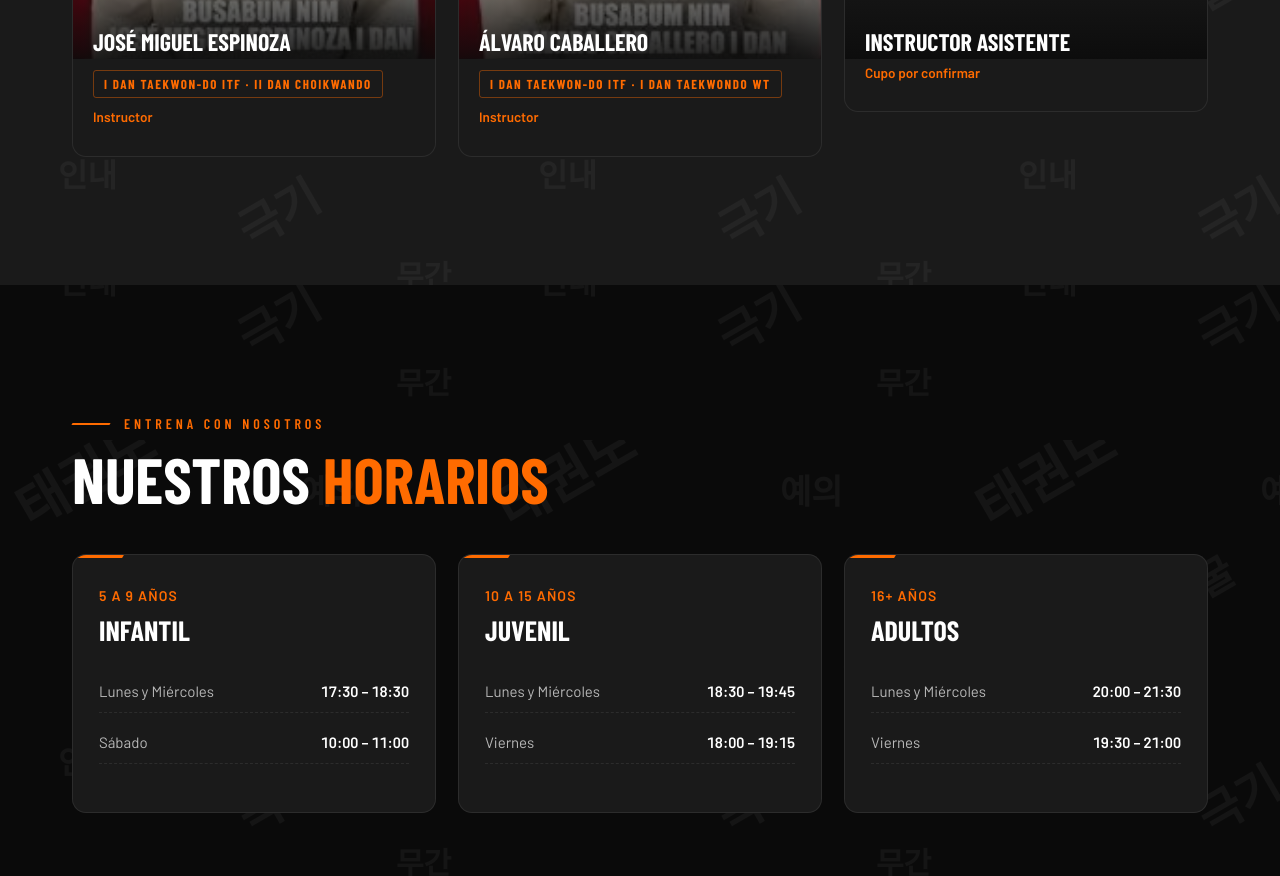
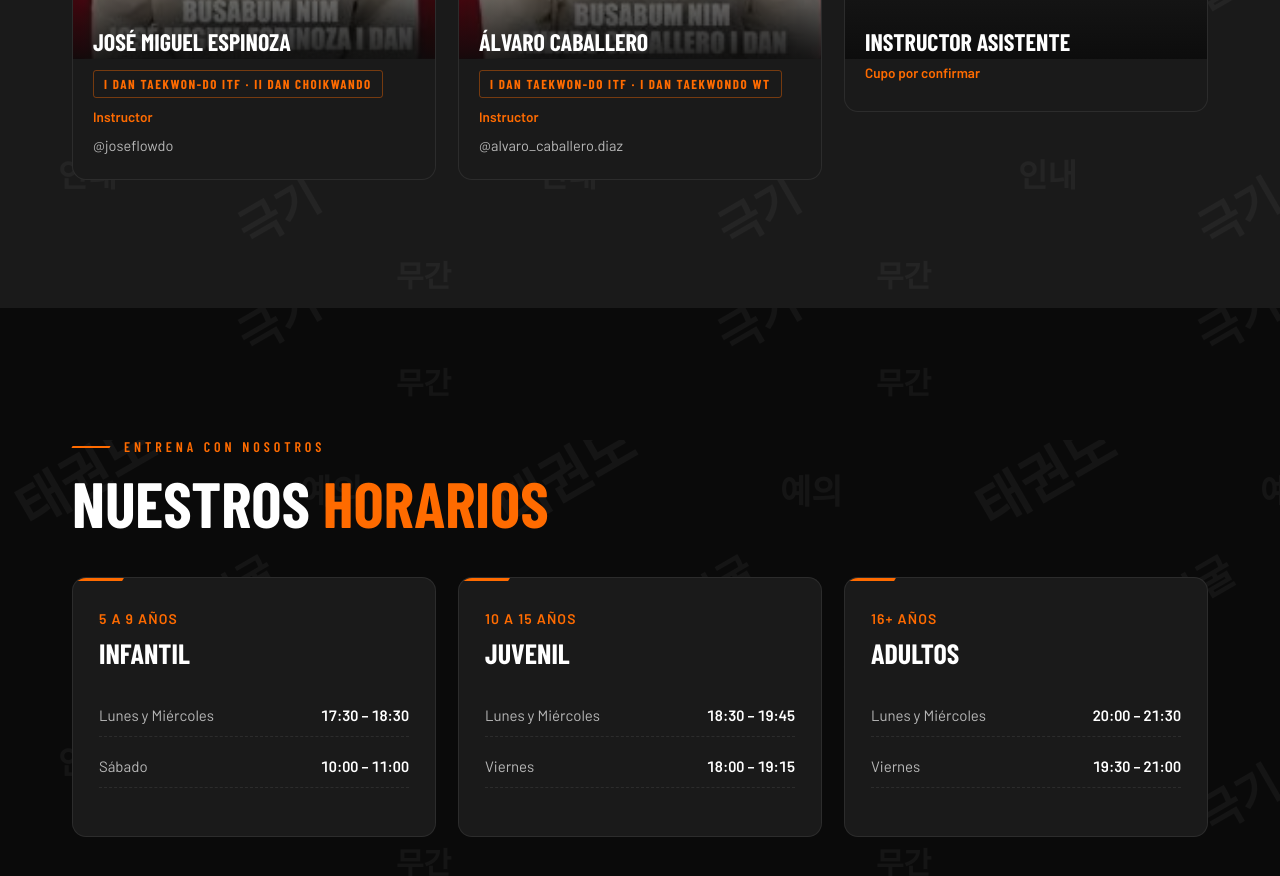
Before and after one commit to muganbiobio-boop/mugan, a React (Vite) app: page / in a window 1280 px wide. Shown: the part 6760-7636 px from the top of the page. Built offline with nearby package versions, Linux system fonts and the light colour scheme; a web font is replaced by a local one.

Commit message:
Update mugan-data.js

```diff
--- a/public/js/mugan-data.js
+++ b/public/js/mugan-data.js
@@ -91,14 +91,14 @@ window.MUGAN = {
       nombre: "José Miguel Espinoza",
       grado: "I Dan Taekwon-Do ITF · II Dan Choikwando",
       rol: "Instructor",
-      bio: "",
+      bio: "@joseflowdo",
       foto: "img/jose-miguel.jpg",
     },
     {
       nombre: "Álvaro Caballero",
       grado: "I Dan Taekwon-Do ITF · I Dan Taekwondo WT",
       rol: "Instructor",
-      bio: "",
+      bio: "@alvaro_caballero.diaz",
       foto: "img/alvaro.jpg",
     },
     {
```
